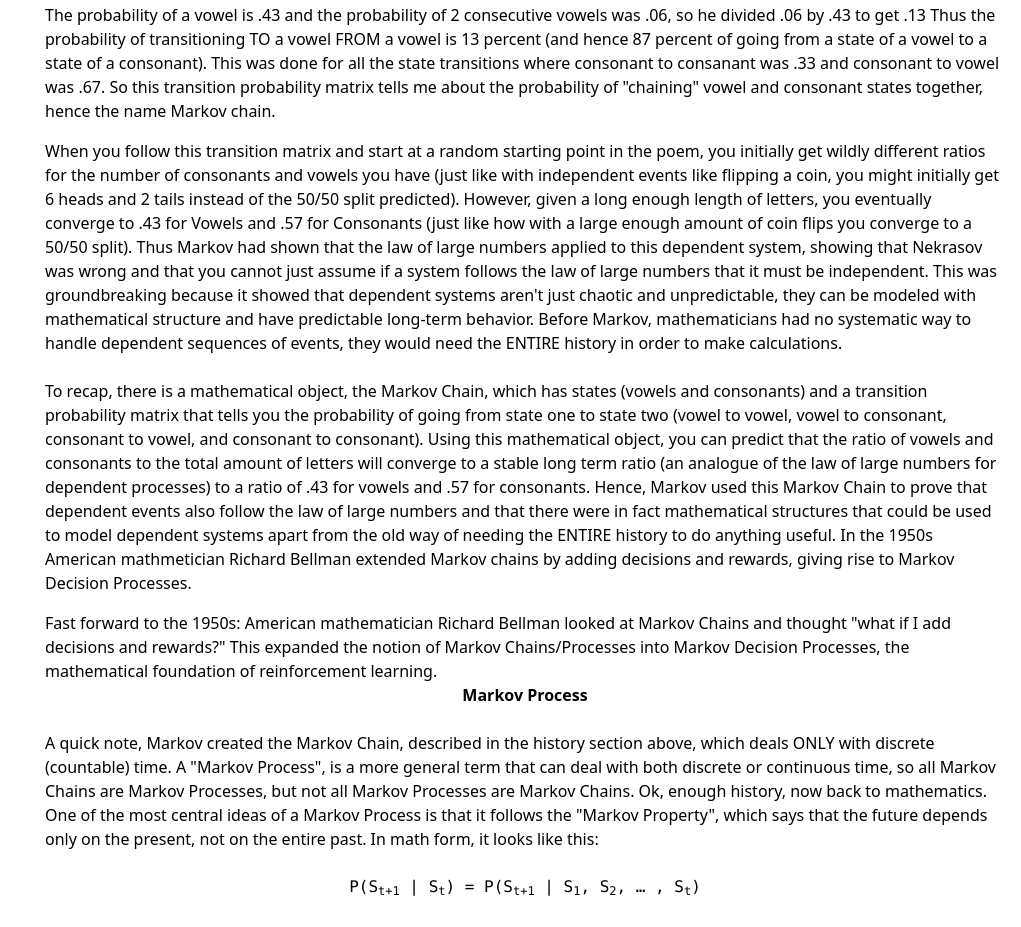
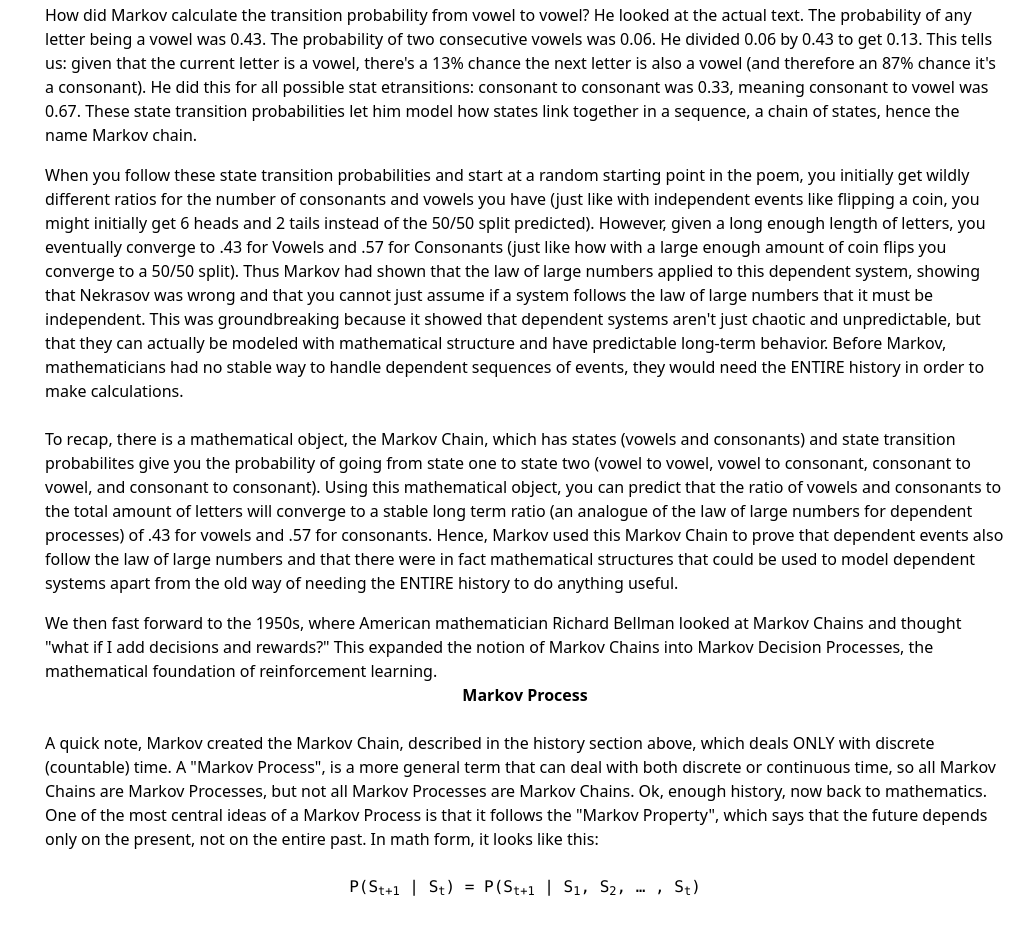
Before and after one commit to WilliamGiammona/learning-ai, a Next.js app: page /reinforcement-learning in a window 1280 px wide. Shown: the part 7160-8087 px from the top of the page, without its empty margins (259-1280 px from the left). Built offline with nearby package versions, Linux system fonts and the light colour scheme.

Commit message:
continuing mdp section

```diff
--- a/app/reinforcement-learning/page.tsx
+++ b/app/reinforcement-learning/page.tsx
@@ -788,59 +788,59 @@ export default function ReinforcementLearningPage() {
               transition probability for vowel to vowel as an example.
               <br />
               <br />
-              The probability of a vowel is .43 and the probability of 2
-              consecutive vowels was .06, so he divided .06 by .43 to get .13
-              Thus the probability of transitioning TO a vowel FROM a vowel is
-              13 percent (and hence 87 percent of going from a state of a vowel
-              to a state of a consonant). This was done for all the state
-              transitions where consonant to consanant was .33 and consonant to
-              vowel was .67. So this transition probability matrix tells me
-              about the probability of "chaining" vowel and consonant states
-              together, hence the name Markov chain.
-            </p>
-
-            <p className="mb-4">
-              When you follow this transition matrix and start at a random
-              starting point in the poem, you initially get wildly different
-              ratios for the number of consonants and vowels you have (just like
-              with independent events like flipping a coin, you might initially
-              get 6 heads and 2 tails instead of the 50/50 split predicted).
-              However, given a long enough length of letters, you eventually
-              converge to .43 for Vowels and .57 for Consonants (just like how
-              with a large enough amount of coin flips you converge to a 50/50
-              split). Thus Markov had shown that the law of large numbers
-              applied to this dependent system, showing that Nekrasov was wrong
-              and that you cannot just assume if a system follows the law of
-              large numbers that it must be independent. This was groundbreaking
-              because it showed that dependent systems aren't just chaotic and
-              unpredictable, they can be modeled with mathematical structure and
-              have predictable long-term behavior. Before Markov, mathematicians
-              had no systematic way to handle dependent sequences of events,
-              they would need the ENTIRE history in order to make calculations.
+              How did Markov calculate the transition probability from vowel to
+              vowel? He looked at the actual text. The probability of any letter
+              being a vowel was 0.43. The probability of two consecutive vowels
+              was 0.06. He divided 0.06 by 0.43 to get 0.13. This tells us:
+              given that the current letter is a vowel, there's a 13% chance the
+              next letter is also a vowel (and therefore an 87% chance it's a
+              consonant). He did this for all possible stat etransitions:
+              consonant to consonant was 0.33, meaning consonant to vowel was
+              0.67. These state transition probabilities let him model how
+              states link together in a sequence, a chain of states, hence the
+              name Markov chain.
+            </p>
+
+            <p className="mb-4">
+              When you follow these state transition probabilities and start at
+              a random starting point in the poem, you initially get wildly
+              different ratios for the number of consonants and vowels you have
+              (just like with independent events like flipping a coin, you might
+              initially get 6 heads and 2 tails instead of the 50/50 split
+              predicted). However, given a long enough length of letters, you
+              eventually converge to .43 for Vowels and .57 for Consonants (just
+              like how with a large enough amount of coin flips you converge to
+              a 50/50 split). Thus Markov had shown that the law of large
+              numbers applied to this dependent system, showing that Nekrasov
+              was wrong and that you cannot just assume if a system follows the
+              law of large numbers that it must be independent. This was
+              groundbreaking because it showed that dependent systems aren't
+              just chaotic and unpredictable, but that they can actually be
+              modeled with mathematical structure and have predictable long-term
+              behavior. Before Markov, mathematicians had no stable way to
+              handle dependent sequences of events, they would need the ENTIRE
+              history in order to make calculations.
               <br />
               <br />
               To recap, there is a mathematical object, the Markov Chain, which
-              has states (vowels and consonants) and a transition probability
-              matrix that tells you the probability of going from state one to
+              has states (vowels and consonants) and state transition
+              probabilites give you the probability of going from state one to
               state two (vowel to vowel, vowel to consonant, consonant to vowel,
               and consonant to consonant). Using this mathematical object, you
               can predict that the ratio of vowels and consonants to the total
               amount of letters will converge to a stable long term ratio (an
-              analogue of the law of large numbers for dependent processes) to a
-              ratio of .43 for vowels and .57 for consonants. Hence, Markov used
-              this Markov Chain to prove that dependent events also follow the
-              law of large numbers and that there were in fact mathematical
-              structures that could be used to model dependent systems apart
-              from the old way of needing the ENTIRE history to do anything
-              useful. In the 1950s American mathmetician Richard Bellman
-              extended Markov chains by adding decisions and rewards, giving
-              rise to Markov Decision Processes.
+              analogue of the law of large numbers for dependent processes) of
+              .43 for vowels and .57 for consonants. Hence, Markov used this
+              Markov Chain to prove that dependent events also follow the law of
+              large numbers and that there were in fact mathematical structures
+              that could be used to model dependent systems apart from the old
+              way of needing the ENTIRE history to do anything useful.
             </p>
             <p>
-              Fast forward to the 1950s: American mathematician Richard Bellman
-              looked at Markov Chains and thought "what if I add decisions and
-              rewards?" This expanded the notion of Markov Chains/Processes into
-              Markov Decision Processes, the mathematical foundation of
+              We then fast forward to the 1950s, where American mathematician
+              Richard Bellman looked at Markov Chains and thought "what if I add
+              decisions and rewards?" This expanded the notion of Markov Chains
+              into Markov Decision Processes, the mathematical foundation of
               reinforcement learning.
             </p>
 
```
